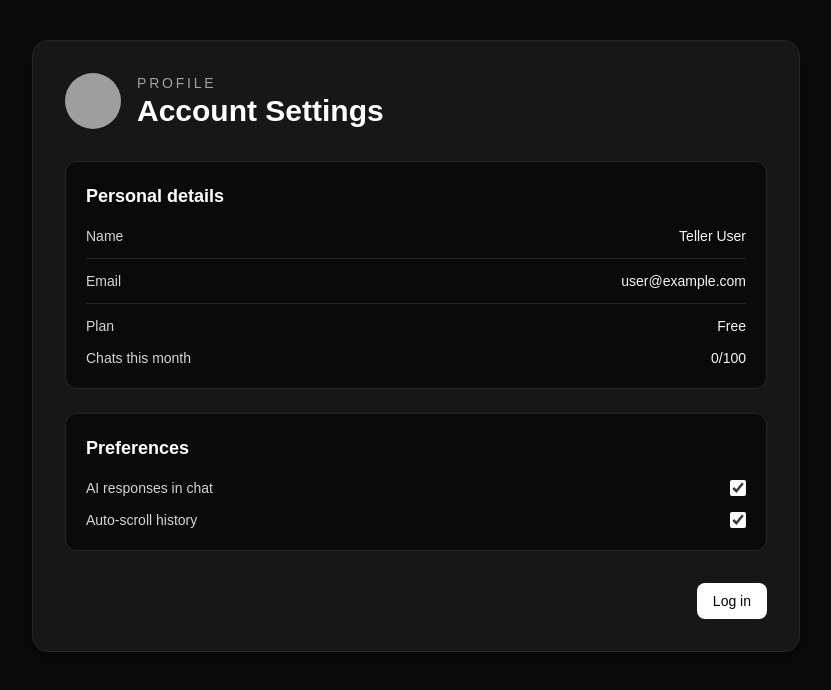
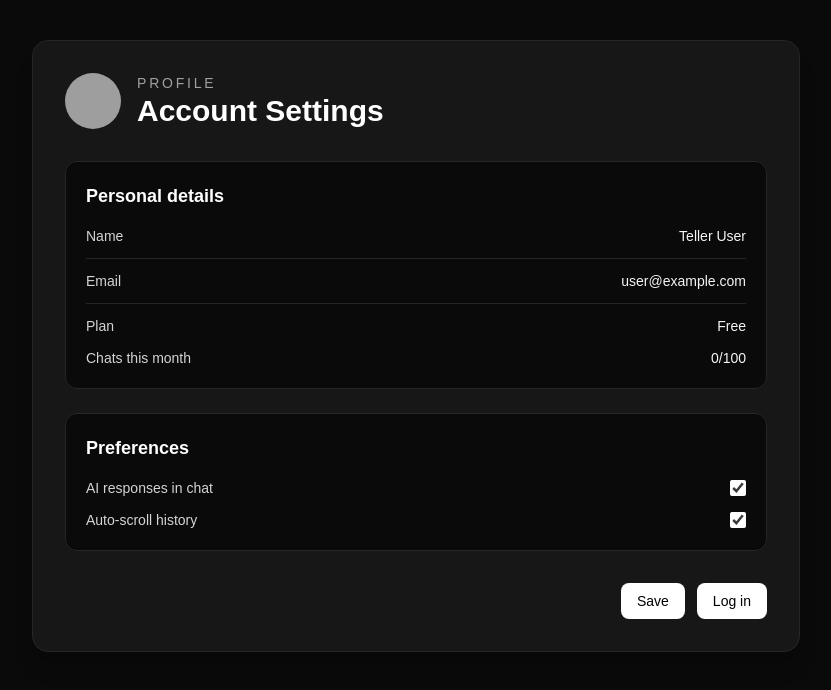
Before and after one commit to sizwezitha/teller, a Next.js app in the folder teller-ai/: page /Settings in a window 1280 px wide. Shown: the top 690 px of the page, without its empty margins (224-1055 px from the left). Built offline with nearby package versions, Linux system fonts and the light colour scheme; no server answers; grey boxes are pictures that could not be loaded.

Commit message:
teller v1.3.2

```diff
--- a/teller-ai/app/Settings/page.tsx
+++ b/teller-ai/app/Settings/page.tsx
@@ -9,7 +9,11 @@ export default function SettingsPage() {
   const { user, isAuthenticated, isLoading, loginWithRedirect, logout } = useAuth0();
   const accountId = user?.sub || user?.email || "guest";
   const usageKey = `teller_usage:${accountId}:${new Date().getUTCFullYear()}-${String(new Date().getUTCMonth() + 1).padStart(2, "0")}`;
+  const preferencesKey = `teller_preferences:${accountId}`;
   const [monthlyChatCount, setMonthlyChatCount] = useState(0);
+  const [aiResponsesEnabled, setAiResponsesEnabled] = useState(true);
+  const [autoScrollEnabled, setAutoScrollEnabled] = useState(true);
+  const [saveMessage, setSaveMessage] = useState("");
 
   const accountProfile = {
     name: user?.name || "Teller User",
@@ -23,6 +27,28 @@ export default function SettingsPage() {
     const storedUsage = Number(localStorage.getItem(usageKey) || "0");
     setMonthlyChatCount(Number.isFinite(storedUsage) ? storedUsage : 0);
   }, [usageKey]);
+
+  useEffect(() => {
+    try {
+      const storedPreferences = JSON.parse(localStorage.getItem(preferencesKey) || "null");
+      if (storedPreferences) {
+        setAiResponsesEnabled(storedPreferences.aiResponsesEnabled ?? true);
+        setAutoScrollEnabled(storedPreferences.autoScrollEnabled ?? true);
+      }
+    } catch {
+      setAiResponsesEnabled(true);
+      setAutoScrollEnabled(true);
+    }
+  }, [preferencesKey]);
+
+  function saveSettings() {
+    localStorage.setItem(
+      preferencesKey,
+      JSON.stringify({ aiResponsesEnabled, autoScrollEnabled }),
+    );
+    setSaveMessage("Settings saved");
+    window.setTimeout(() => setSaveMessage(""), 2500);
+  }
 
   if (isLoading) {
     return <main className="min-h-screen bg-neutral-950 px-6 py-10 text-white">Loading account...</main>;
@@ -73,16 +99,34 @@ export default function SettingsPage() {
             <div className="mt-4 space-y-3 text-sm text-neutral-300">
               <label className="flex items-center justify-between gap-4">
                 <span>AI responses in chat</span>
-                <input type="checkbox" defaultChecked className="h-4 w-4 accent-white" />
+                <input
+                  type="checkbox"
+                  checked={aiResponsesEnabled}
+                  onChange={(event) => setAiResponsesEnabled(event.target.checked)}
+                  className="h-4 w-4 accent-white"
+                />
               </label>
               <label className="flex items-center justify-between gap-4">
                 <span>Auto-scroll history</span>
-                <input type="checkbox" defaultChecked className="h-4 w-4 accent-white" />
+                <input
+                  type="checkbox"
+                  checked={autoScrollEnabled}
+                  onChange={(event) => setAutoScrollEnabled(event.target.checked)}
+                  className="h-4 w-4 accent-white"
+                />
               </label>
             </div>
           </section>
 
-          <div className="flex justify-end gap-3 pt-2">
+          <div className="flex items-center justify-end gap-3 pt-2">
+            {saveMessage && <span className="text-sm text-emerald-400">{saveMessage}</span>}
+            <button
+              type="button"
+              onClick={saveSettings}
+              className="rounded-lg bg-white px-4 py-2 text-sm font-medium text-black"
+            >
+              Save
+            </button>
             {isAuthenticated ? (
               <button
                 type="button"
```
